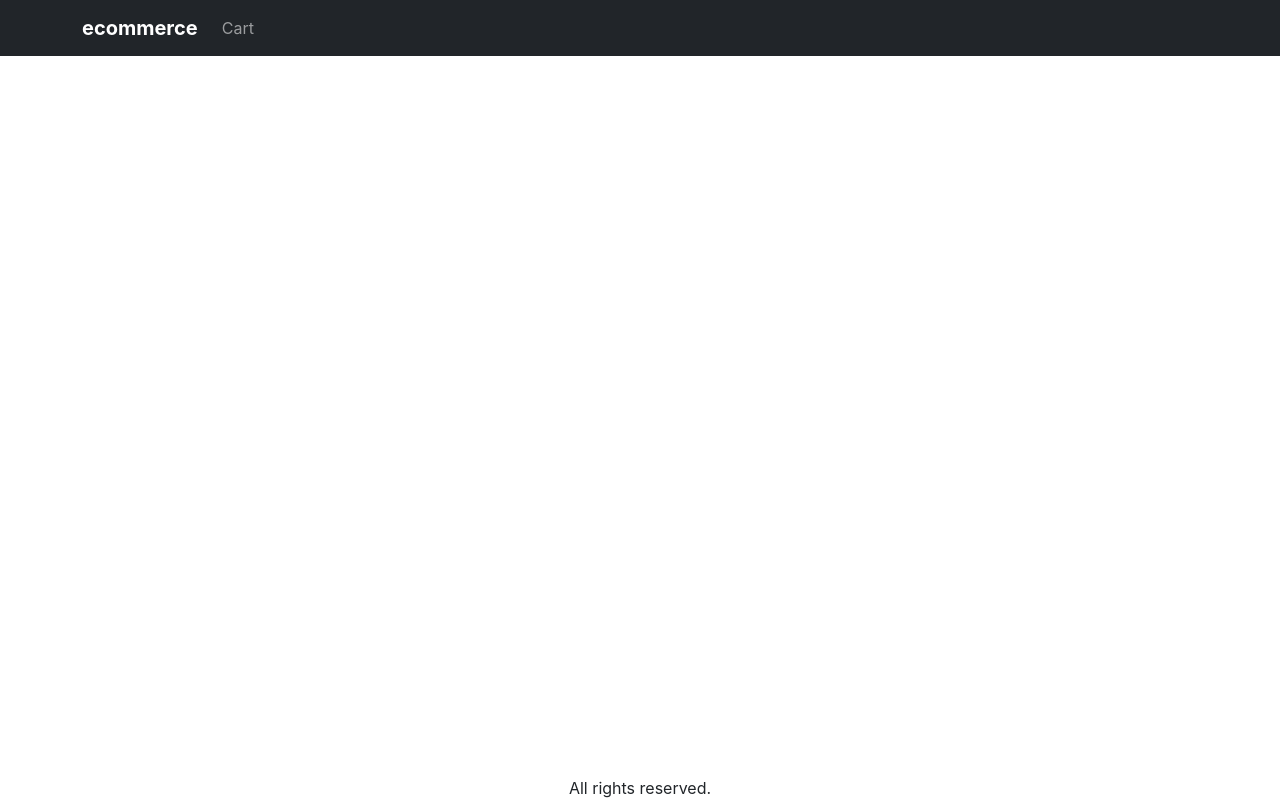
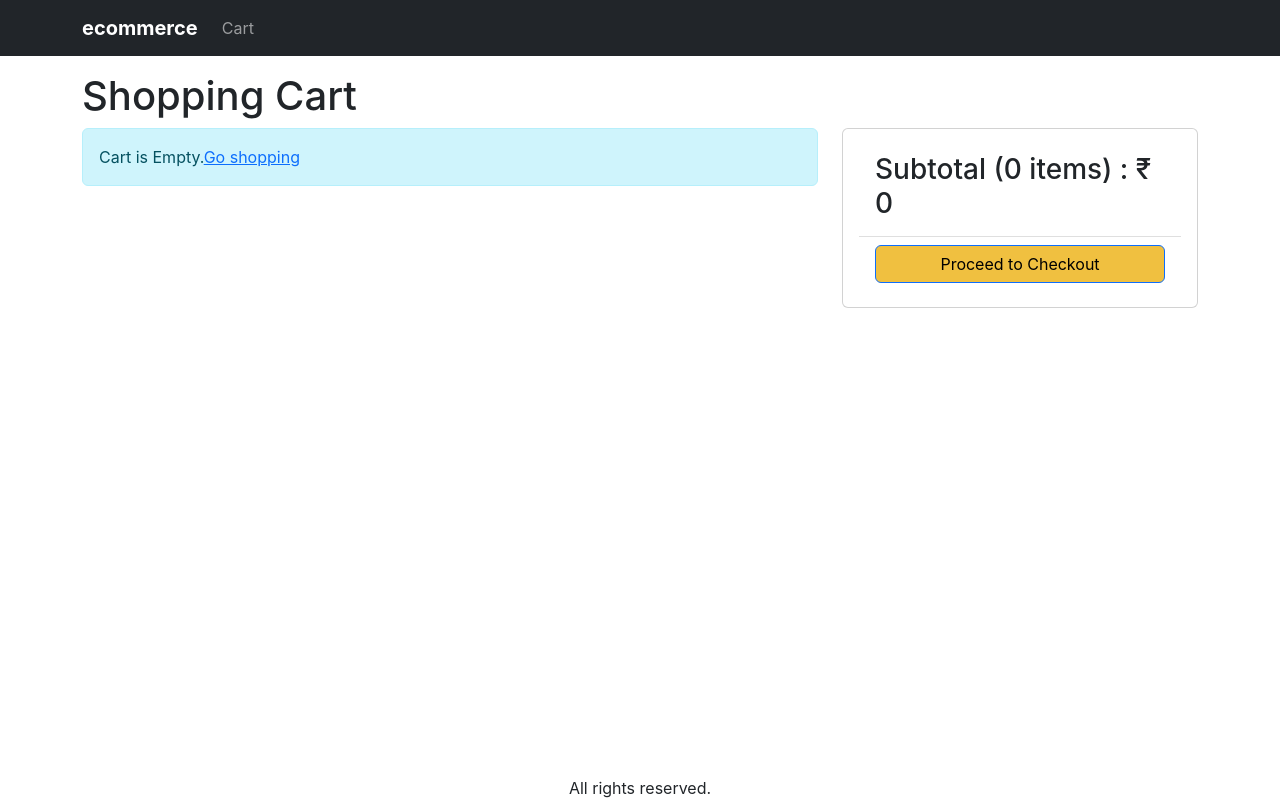
Before and after one commit to vishalkrsharma/ecommerce, a React (Create React App) app in the folder frontend/: page /cart in a window 1280 px wide. Built offline with nearby package versions, Linux system fonts and the light colour scheme.

Commit message:
cart complete

```diff
--- a/frontend/src/App.js
+++ b/frontend/src/App.js
@@ -6,6 +6,7 @@ import HomeScreen from './screens/HomeScreen';
 import ProductScreen from './screens/ProductScreen';
 import { useContext } from 'react';
 import { Store } from './Store';
+import CartScreen from './screens/CartScreen';
 
 function App() {
   const { state } = useContext(Store);
@@ -38,6 +39,7 @@ function App() {
             <Routes>
               <Route path='/product/:slug' element={<ProductScreen />} />
               <Route path='/' element={<HomeScreen />} />
+              <Route path='/cart' element={<CartScreen />} />
             </Routes>
           </Container>
         </main>
--- /dev/null
+++ b/frontend/src/screens/CartScreen.js
@@ -0,0 +1,80 @@
+import React, { useContext } from 'react';
+import { Store } from '../Store';
+import { Helmet } from 'react-helmet-async';
+import { Row, Col, ListGroup, Button, Card } from 'react-bootstrap';
+import MessageBox from '../components/MessageBox';
+import { Link } from 'react-router-dom';
+
+function CartScreen() {
+  const { state, dispatch: ctxDispatch } = useContext(Store);
+  const {
+    cart: { cartItems },
+  } = state;
+  return (
+    <div>
+      <Helmet>
+        <title>Shopping Cart</title>
+      </Helmet>
+      <h1>Shopping Cart</h1>
+      <Row>
+        <Col md={8}>
+          {cartItems.length === 0 ? (
+            <MessageBox>
+              Cart is Empty.
+              <Link to='/'>Go shopping</Link>
+            </MessageBox>
+          ) : (
+            <ListGroup>
+              {cartItems.map((item) => (
+                <ListGroup.Item key={item._id}>
+                  <Row className='align-items-center'>
+                    <Col md={4}>
+                      <img src={item.image} alt={item.name} className='img-fluid rounded img-thumbnail' /> <Link to={`/product/${item.slug}`}>{item.name}</Link>
+                    </Col>
+                    <Col md={3}>
+                      <Button variant='light' disabled={item.quantity === 1}>
+                        <i className='fas fa-minus-circle' />
+                      </Button>{' '}
+                      <span>{item.quantity}</span>{' '}
+                      <Button variant='light' disabled={item.quantity === item.countInStock}>
+                        <i className='fas fa-plus-circle' />
+                      </Button>
+                    </Col>
+                    <Col md={3}>₹{item.price}</Col>
+                    <Col md={2}>
+                      <Button variant='light'>
+                        <i className='fas fa-trash' />
+                      </Button>
+                    </Col>
+                  </Row>
+                </ListGroup.Item>
+              ))}
+            </ListGroup>
+          )}
+        </Col>
+        <Col md={4}>
+          <Card>
+            <Card.Body>
+              <ListGroup variant='flush'>
+                <ListGroup.Item>
+                  <h3>
+                    Subtotal ({cartItems.reduce((a, c) => a + c.quantity, 0)} items) : ₹ {cartItems.reduce((a, c) => a + c.price * c.quantity, 0)}
+                  </h3>
+                </ListGroup.Item>
+                <ListGroup.Item>
+                  <div className='d-grid'>
+                    <Button type='button' variant='primary' disable={cartItems.length === 0}>
+                      Proceed to Checkout
+                    </Button>
+                  </div>
+                </ListGroup.Item>
+              </ListGroup>
+            </Card.Body>
+          </Card>
+        </Col>
+      </Row>
+    </div>
+  );
+}
+
+export default CartScreen;
--- a/frontend/src/screens/ProductScreen.js
+++ b/frontend/src/screens/ProductScreen.js
@@ -1,6 +1,6 @@
 import axios from 'axios';
 import { useContext, useEffect, useReducer } from 'react';
-import { useParams } from 'react-router-dom';
+import { useNavigate, useParams } from 'react-router-dom';
 import Row from 'react-bootstrap/Row';
 import Col from 'react-bootstrap/Col';
 import Card from 'react-bootstrap/Card';
@@ -30,6 +30,7 @@ const reducer = (state, action) => {
 function ProductScreen() {
   const params = useParams();
   const { slug } = params;
+  const navigate = useNavigate();
 
   const [{ loading, error, product }, dispatch] = useReducer(reducer, {
     product: [],
@@ -63,6 +64,7 @@ function ProductScreen() {
       type: 'CART_ADD_ITEM',
       payload: { ...product, quantity },
     });
+    navigate('/cart');
   };
   return loading ? (
     <LoadingBox />
@@ -99,7 +101,7 @@ function ProductScreen() {
                 <ListGroup.Item>
                   <Row>
                     <Col>Price:</Col>
-                    <Col>${product.price}</Col>
+                    <Col>₹{product.price}</Col>
                   </Row>
                 </ListGroup.Item>
                 <ListGroup.Item>
```
